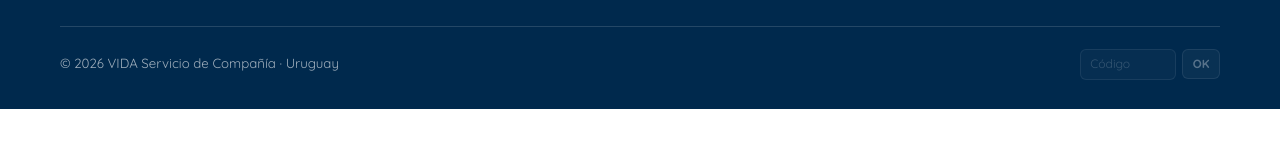
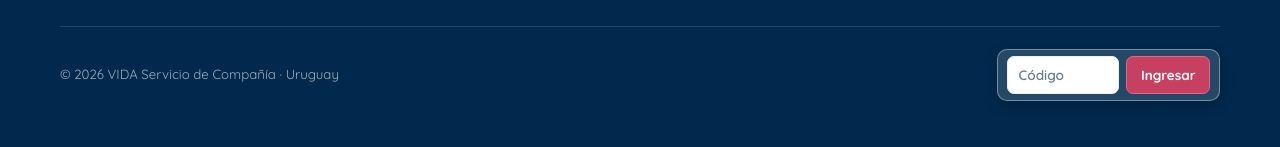
Before and after one commit to josemage16/Promo_24hs, a plain HTML site: page index.html in a window 1280 px wide. Shown: the part 3257-3404 px from the top of the page. Before the commit the page ends 3366 px from the top, so only its background shows below. Drawn offline with Linux system fonts and the light colour scheme; no server answers.

Commit message:
Hacer siempre visible y con fondo destacado el campo y boton del codigo 161616

```diff
--- a/css/styles.css
+++ b/css/styles.css
@@ -991,7 +991,7 @@ input {
 .site-footer {
   background-color: var(--vida-blue-950);
   color: rgba(255, 255, 255, 0.84);
-  padding-block: 3rem 1.85rem;
+  padding-block: 3rem 5.25rem;
 }
 
 .footer-top {
@@ -1034,48 +1034,50 @@ input {
   color: rgba(255, 255, 255, 0.62);
 }
 
-/* Espacio discreto y poco destacado para el código 161616 */
+/* Acceso siempre visible en el pie para ingresar el código 161616 */
 .admin-access-form {
   display: inline-flex;
   align-items: center;
-  gap: 0.35rem;
-  opacity: 0.42;
-  transition: opacity 0.2s ease;
-}
-
-.admin-access-form:hover,
-.admin-access-form:focus-within {
-  opacity: 0.95;
+  gap: 0.45rem;
+  opacity: 1;
+  background-color: rgba(255, 255, 255, 0.15);
+  border: 1.5px solid rgba(255, 255, 255, 0.38);
+  border-radius: 10px;
+  padding: 0.4rem 0.55rem;
+  box-shadow: 0 4px 14px rgba(0, 0, 0, 0.22);
 }
 
 .admin-code-input {
-  width: 96px;
-  padding: 0.28rem 0.55rem;
-  font-size: 0.76rem;
-  color: rgba(255, 255, 255, 0.88);
-  background-color: rgba(255, 255, 255, 0.06);
-  border: 1px solid rgba(255, 255, 255, 0.18);
-  border-radius: 6px;
+  width: 112px;
+  padding: 0.4rem 0.65rem;
+  font-size: 0.85rem;
+  font-weight: 700;
+  color: var(--vida-blue-950);
+  background-color: #ffffff;
+  border: 1.5px solid var(--vida-blue-100);
+  border-radius: 7px;
 }
 
 .admin-code-input::placeholder {
-  color: rgba(255, 255, 255, 0.45);
+  color: #6b7a94;
+  font-weight: 600;
 }
 
 .admin-code-btn {
-  padding: 0.28rem 0.6rem;
-  font-size: 0.74rem;
+  padding: 0.42rem 0.85rem;
+  font-size: 0.84rem;
   font-weight: 700;
-  color: rgba(255, 255, 255, 0.8);
-  background-color: rgba(255, 255, 255, 0.09);
-  border: 1px solid rgba(255, 255, 255, 0.2);
-  border-radius: 6px;
+  color: #ffffff;
+  background-color: var(--vida-berry-500);
+  border: 1.5px solid #e06886;
+  border-radius: 7px;
   cursor: pointer;
+  transition: background-color 0.18s ease, transform 0.15s ease;
 }
 
 .admin-code-btn:hover {
-  background-color: rgba(255, 255, 255, 0.18);
-  color: #ffffff;
+  background-color: var(--vida-berry-600);
+  transform: translateY(-1px);
 }
 
 /* ==========================================================================
--- a/index.html
+++ b/index.html
@@ -587,7 +587,7 @@
         <div class="footer-bottom">
           <span>&copy; <span id="currentYear">2026</span> VIDA Servicio de Compañía · Uruguay</span>
 
-          <!-- Espacio poco destacado para ingresar código 161616 -->
+          <!-- Acceso siempre visible en el pie para ingresar código 161616 -->
           <form id="adminAccessForm" class="admin-access-form" autocomplete="off">
             <label for="adminCodeInput" class="sr-only">Código de gestión</label>
             <input
@@ -599,7 +599,7 @@
               maxlength="12"
               aria-label="Código de configuración"
             />
-            <button type="submit" class="admin-code-btn">OK</button>
+            <button type="submit" class="admin-code-btn">Ingresar</button>
           </form>
         </div>
       </div>
```
